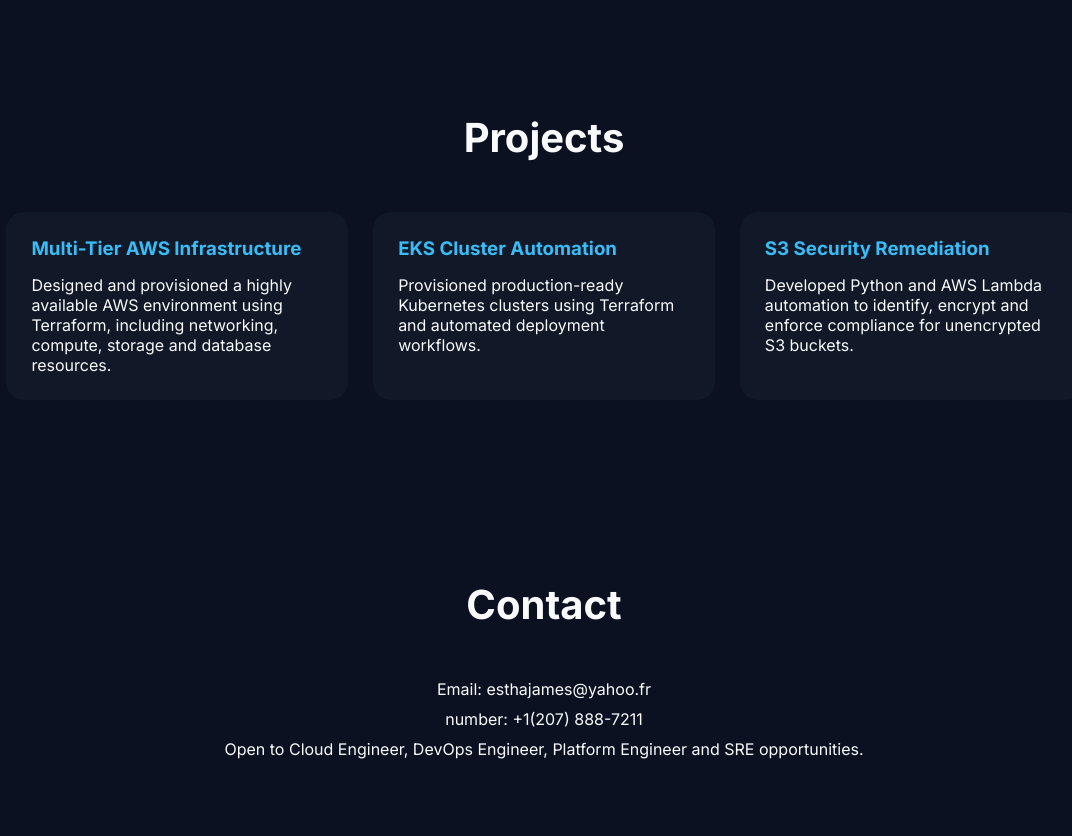
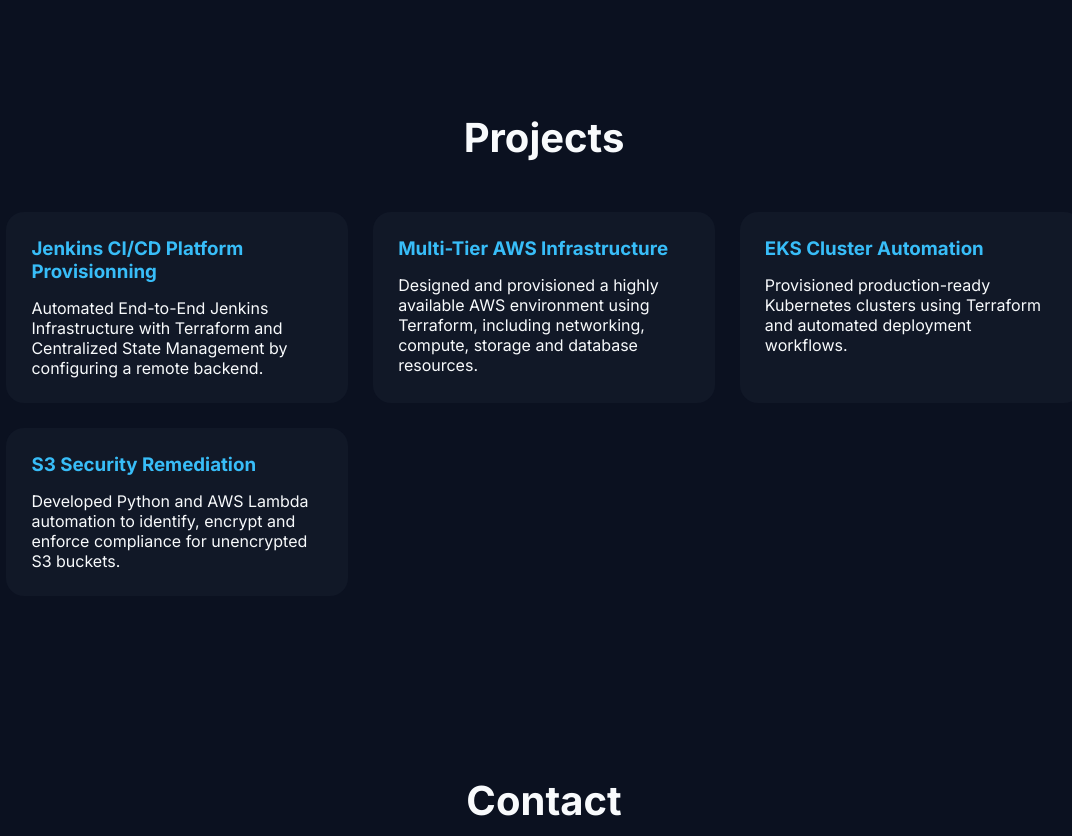
Before and after one commit to EsthaDevops2022/my-portfolio_v2, a Flask app: page / in a window 1280 px wide. Shown: the part 2710-3546 px from the top of the page, without its empty margins (96-1168 px from the left). Run offline with Flask 3, Linux system fonts and the light colour scheme.

Commit message:
added Jenkins server automation project

```diff
--- a/templates/index.html
+++ b/templates/index.html
@@ -532,6 +532,15 @@
 <div class="projects">
 
 <div class="project">
+<h3>Jenkins CI/CD Platform Provisionning</h3>
+<p>
+Automated End-to-End Jenkins Infrastructure
+with Terraform and Centralized State Management
+by configuring a remote backend.
+</p>
+</div>
+
+<div class="project">
 <h3>Multi-Tier AWS Infrastructure</h3>
 <p>
 Designed and provisioned a highly available AWS
```
